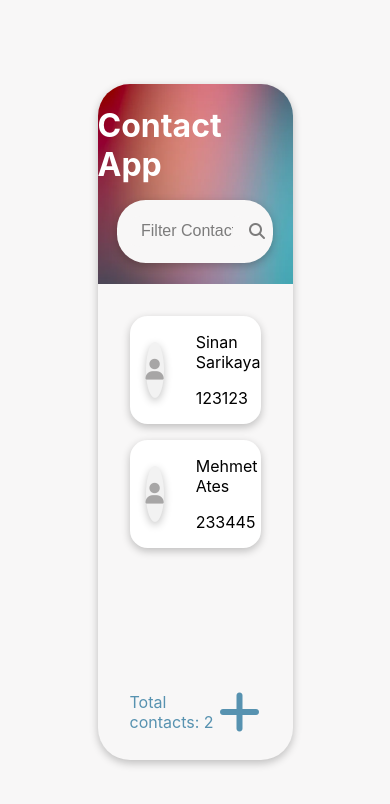
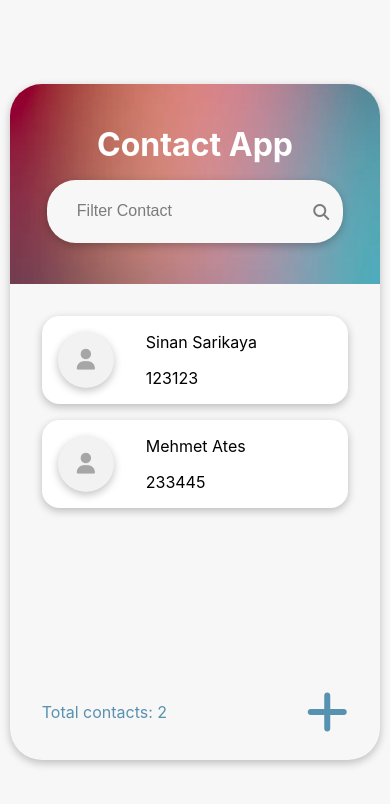
Before and after one commit to sinansarikaya/react-contact-app, a React (Create React App) app: page / in a window 390 px wide. Shown: the top 804 px of the page. Built offline with nearby package versions, Linux system fonts and the light colour scheme.

Commit message:
Responsive added

```diff
--- a/src/App.css
+++ b/src/App.css
@@ -196,3 +196,25 @@
 #Form .footer .total {
   color: #5792b0;
 }
+@media (max-width: 1100px) {
+  .App {
+    width: 90%;
+  }
+}
+@media (max-width: 700px) {
+  #Form .footer .modal {
+    width: 80%;
+    left: 10%;
+    top: 10%;
+  }
+}
+@media (max-width: 400px) {
+  .App {
+    width: 95%;
+  }
+  #Form .footer .modal {
+    width: 90%;
+    left: 5%;
+    top: 10%;
+  }
+}
--- a/src/components/Contacts/index.js
+++ b/src/components/Contacts/index.js
@@ -22,10 +22,6 @@ function Contacts() {
       item[key].toString().toLowerCase().includes(filterText.toLowerCase())
     );
   });
-
-  useEffect(() => {
-    console.log(contacts);
-  }, [contacts]);
 
   return (
     <div className="content">
```
